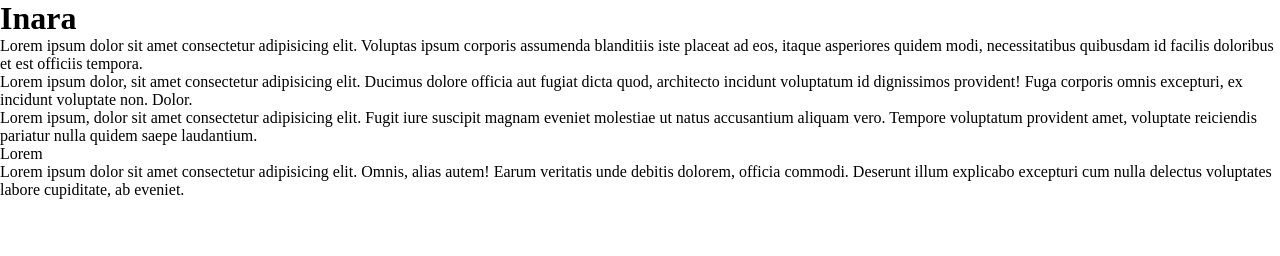
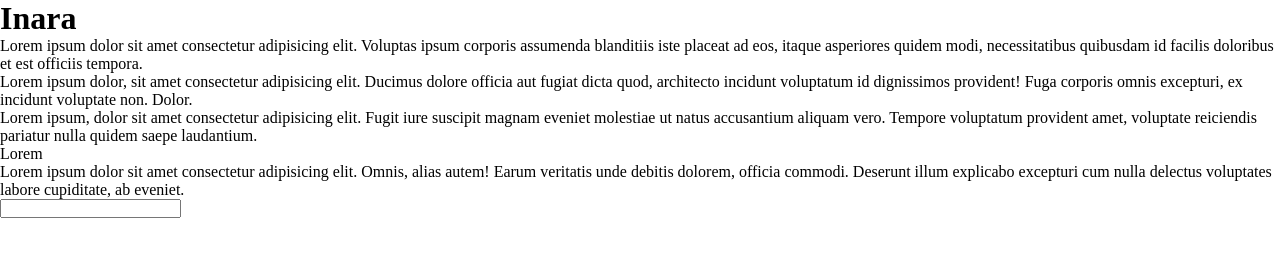
Before and after one commit to Inaralmeida/aula_github, a plain HTML site: page index.html in a window 1280 px wide. Drawn offline with Linux system fonts and the light colour scheme.

Commit message:
adicionei o input

```diff
--- a/index.html
+++ b/index.html
@@ -35,5 +35,8 @@
         cupiditate, ab eveniet.
       </p>
     </div>
+    <div>
+      <input type="password">
+    </div>
   </body>
 </html>
```
